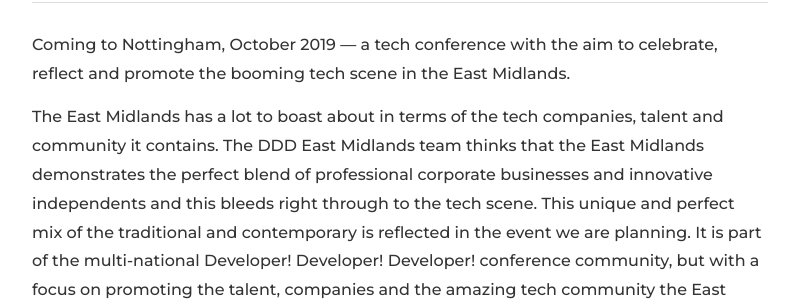
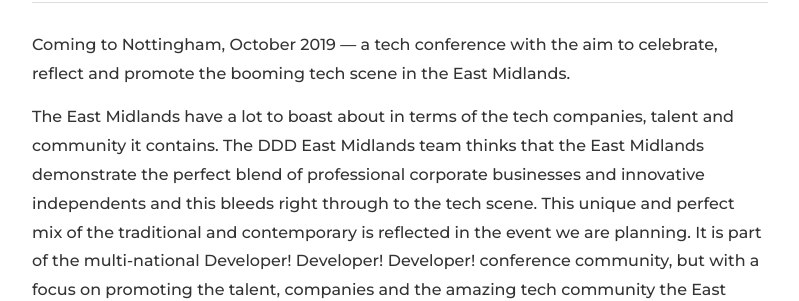
Before and after one commit to DDDEastMidlandsLimited/dddem-blog, a Jekyll site: the page built from _posts/2019-01-06-dddem-post.md, in a window 1280 px wide and 900 px high, scrolled down 875 px. Shown: the part 153-454 px from the top of the window, without its empty margins (240-1039 px from the left). Built offline with Jekyll 4.4.1, drawn with Linux system fonts in a browser that asks for light colours; nearby versions of some CDN libraries; some of the changed text lies outside the part shown.

Commit message:
Update 2019-01-06-dddem-post.md

```diff
--- a/_posts/2019-01-06-dddem-post.md
+++ b/_posts/2019-01-06-dddem-post.md
@@ -23,7 +23,7 @@
 
 Coming to Nottingham, October 2019 — a tech conference with the aim to celebrate, reflect and promote the booming tech scene in the East Midlands.
 
-The East Midlands has a lot to boast about in terms of the tech companies, talent and community it contains. The DDD East Midlands team thinks that the East Midlands demonstrates the perfect blend of professional corporate businesses and innovative independents and this bleeds right through to the tech scene. This unique and perfect mix of the traditional and contemporary is reflected in the event we are planning. It is part of the multi-national Developer! Developer! Developer! conference community, but with a focus on promoting the talent, companies and the amazing tech community the East Midlands has to offer.
+The East Midlands have a lot to boast about in terms of the tech companies, talent and community it contains. The DDD East Midlands team thinks that the East Midlands demonstrate the perfect blend of professional corporate businesses and innovative independents and this bleeds right through to the tech scene. This unique and perfect mix of the traditional and contemporary is reflected in the event we are planning. It is part of the multi-national Developer! Developer! Developer! conference community, but with a focus on promoting the talent, companies and the amazing tech community the East Midlands has to offer.
 
 <br/>
 
```
